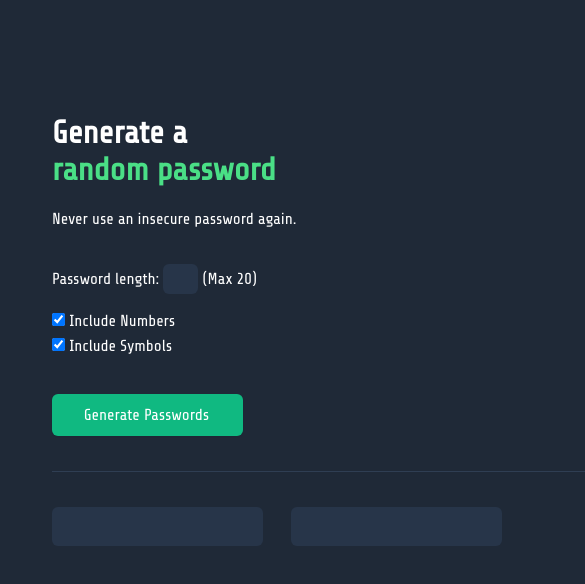
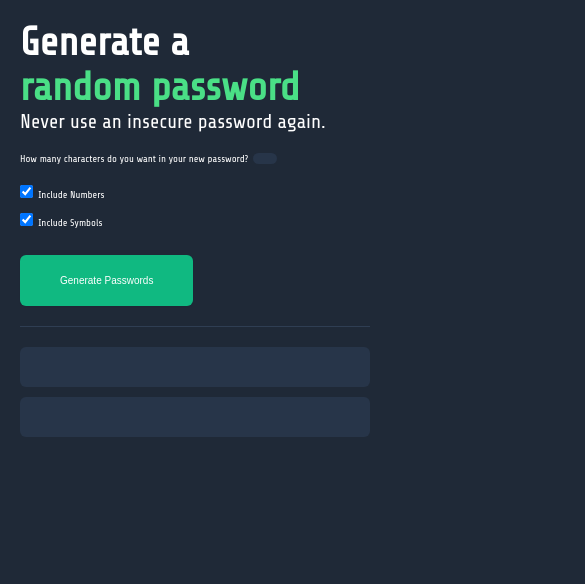
Before and after one commit to TheWarPig/Password_Generator, a plain HTML site: page index.html in a window 390 px wide. Shown: the whole page, 585 px wide, since content can reach past the window. Drawn offline with nearby package versions, Linux system fonts and the light colour scheme.

Commit message:
Mobile friendly

```diff
--- a/index.css
+++ b/index.css
@@ -1,32 +1,53 @@
+*{
+    margin: 0;
+    padding: 0;
+    box-sizing: border-box;
+}
+
+
+html{
+    font-size: 18px;
+}
+
+h1,h2,h3,h4,h5,h6,p{
+    font-size: inherit;
+}
+
+h1{
+    font-size: 2rem;
+}
+
+label,button,input,select{
+ font-size: 0.5em;
+}
+
+p{
+    font-size: 1rem;
+}
+
 body {
-    margin: 115px 115px 115px 52px;
-    padding: 0;
+    padding: 1rem;
     background-color: #1F2937;
     color: white;
-font-family: 'Share Tech', sans-serif;
+    font-family: 'Share Tech', sans-serif;
 }
 .container{
-    width: 550px;
+    width: 100%;
 }
 span {
     color: #4ADF86;
 }
 
 .divider{
-    margin-top: 35px;
-    margin-bottom: 35px;
+    margin-top: 1rem;
+    margin-bottom: 1rem;
     border-bottom: solid 1px #2F3E53
 }
 .generate{
-    display: flex;
-    margin-top: 35px;
-    flex-direction: row;
+    margin-top: 1rem;
     justify-content: center;
     align-items: center;
-    padding: 9px 17px 9px 15px;
-    gap: 12px;
-    width: 191px;
-    height: 42px;
+    padding: 1rem 2rem 1rem 2rem;
     background-color: #10B981;
     color: white;
     border: none;
@@ -34,23 +55,28 @@ span {
     box-shadow: 0px 1px 2px rgba(0, 0, 0, 0.05);
 }
 
+.passwords{
+    display: flex;
+    flex-direction: row;
+    gap: 0.5rem;
+}
+
 .password{
-    margin-right: 24px;
-    width: 211px;
-    height: 39px;
+    min-width: 50%;
+    min-height: 2rem;
+    padding: 0.2rem;
     border: none;
     background: #273549;
     border-radius: 6px;
     color: #55F991;
-    text-align: center
+    text-align: center;
+    overflow-wrap: break-word;
 
 }
 
 #passwordLength-el {
     margin-top: 20px;
     margin-bottom: 15px;
-    width: 35px;
-    height: 30px;
     border: none;
     background: #273549;
     border-radius: 6px;
@@ -73,3 +99,32 @@ input::-webkit-inner-spin-button {
 input[type=number] {
     -moz-appearance:textfield; /* Firefox */
 }
+
+
+@media only screen and (max-width: 1920px){
+    html{
+        font-size: 40px;
+    }
+}
+
+
+@media only screen and (max-width: 1000px){
+    .passwords{
+        flex-direction: column;
+    }
+}
+@media only screen and (max-width: 760px){
+    html{
+        font-size: 30px;
+    }
+}
+@media only screen and (max-width: 575px){
+    html{
+        font-size: 25px;
+    }
+}
+@media only screen and (max-width: 475px){
+    html{
+        font-size: 20px;
+    }
+}
--- a/index.html
+++ b/index.html
@@ -1,9 +1,5 @@
 <html>
   <head>
-    <link
-      rel="stylesheet"
-      href="https://cdnjs.cloudflare.com/ajax/libs/normalize/8.0.1/normalize.css"
-    />
     <link rel="stylesheet" href="index.css" />
     <link rel="preconnect" href="https://fonts.googleapis.com" />
     <link rel="preconnect" href="https://fonts.gstatic.com" crossorigin />
@@ -11,21 +7,23 @@
       href="https://fonts.googleapis.com/css2?family=Outfit:wght@300;400;600&family=Share+Tech&display=swap"
       rel="stylesheet"
     />
+    <meta content="width=device-width, initial-scale=1" name="viewport" />
   </head>
   <body>
     <div class="container">
       <h1>Generate a<br /><span>random password</span></h1>
       <p>Never use an insecure password again.</p>
-      <label for="passwordLength-el">Password length:</label>
+      <label for="passwordLength-el"
+        >How many characters do you want in your new password?</label
+      >
       <input
         type="number"
-        min="0"
+        min="1"
         max="20"
         oninput="this.value =
-      !!this.value && Math.abs(this.value) >= 0 ? Math.abs(this.value) : null"
+      !!this.value && Math.abs(this.value) > 0 ? Math.abs(this.value) : null"
         id="passwordLength-el"
       />
-      <label for="passwordLength-el" id="maxLength-el">(Max 20)</label>
       <div class="includeSection">
         <div class="includeNumbers">
           <input type="checkbox" checked class="radio" id="numbers" />
@@ -38,10 +36,10 @@
       </div>
       <button class="generate" id="generate">Generate Passwords</button>
       <div class="divider"></div>
-      <!-- <div class="passwords"> -->
-      <button class="password" id="password1-el"></button>
-      <button class="password" id="password2-el"></button>
-      <!-- </div>    -->
+      <div class="passwords">
+        <button class="password" id="password1-el"></button>
+        <button class="password" id="password2-el"></button>
+      </div>
     </div>
     <script src="index.js"></script>
   </body>
--- a/index.js
+++ b/index.js
@@ -15,14 +15,6 @@ const passwordLengthEl = document.getElementById("passwordLength-el")
 
 
 generateBtnEl.addEventListener("click", function generate() {
-
-    let passwordLength = passwordLengthEl.value
-
-    if  (passwordLength > 20){
-        let maxLengthEl = document.getElementById("maxLength-el")
-        maxLengthEl.style.color = "red"
-        return
-    }
 
     let includeNumbers = document.getElementById("numbers").checked
     let includeSymbols = document.getElementById("symbols").checked
```
